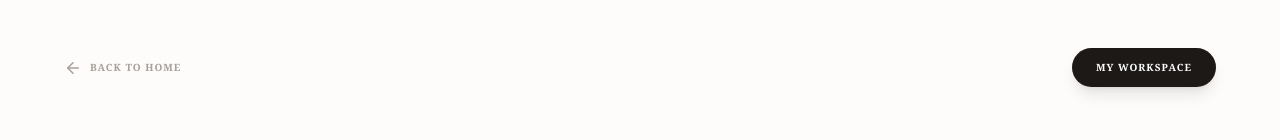
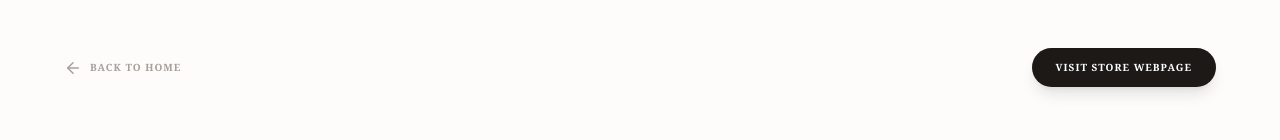
Before and after one commit to alientoarvinb0477-cloud/novelco, a Next.js app: page /marketplace/1 in a window 1280 px wide. Shown: the top 140 px of the page. Built offline with nearby package versions, Linux system fonts and the light colour scheme; no server answers; the database is empty.

Commit message:
Update page.tsx

```diff
--- a/src/app/marketplace/[id]/page.tsx
+++ b/src/app/marketplace/[id]/page.tsx
@@ -73,10 +73,11 @@ export default function MarketplaceExplore() {
         </button>
 
         <button
-          onClick={() => router.push('/profile')}
+          onClick={() => router.push(`/marketplace/${item.id}/webpage`)}
+
           className="font-sans text-[10px] font-bold uppercase tracking-widest bg-stone-900 text-white px-6 py-3 rounded-full hover:bg-orange-700 transition-all shadow-lg"
         >
-          My Workspace
+          Visit Store Webpage
         </button>
       </div>
 
```
